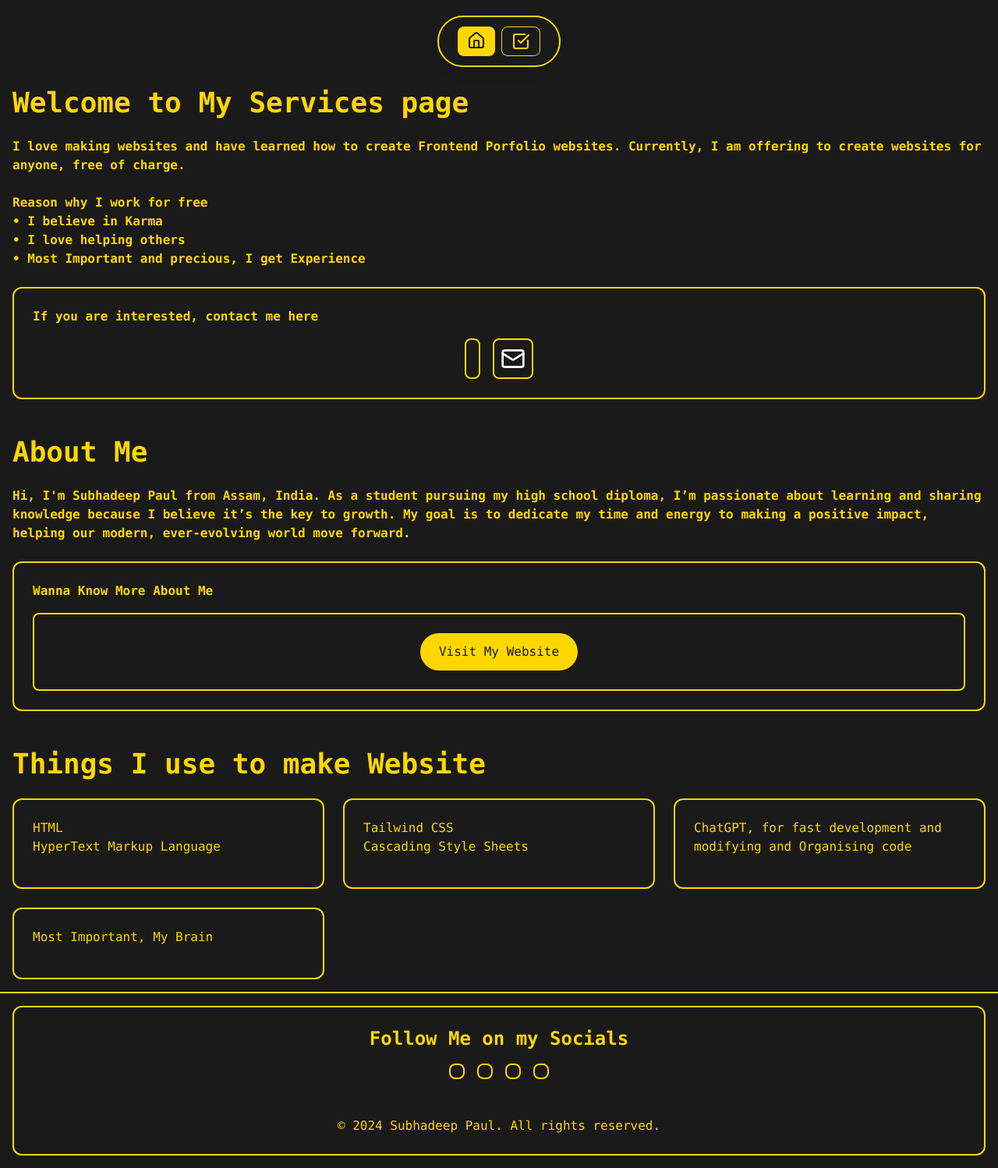
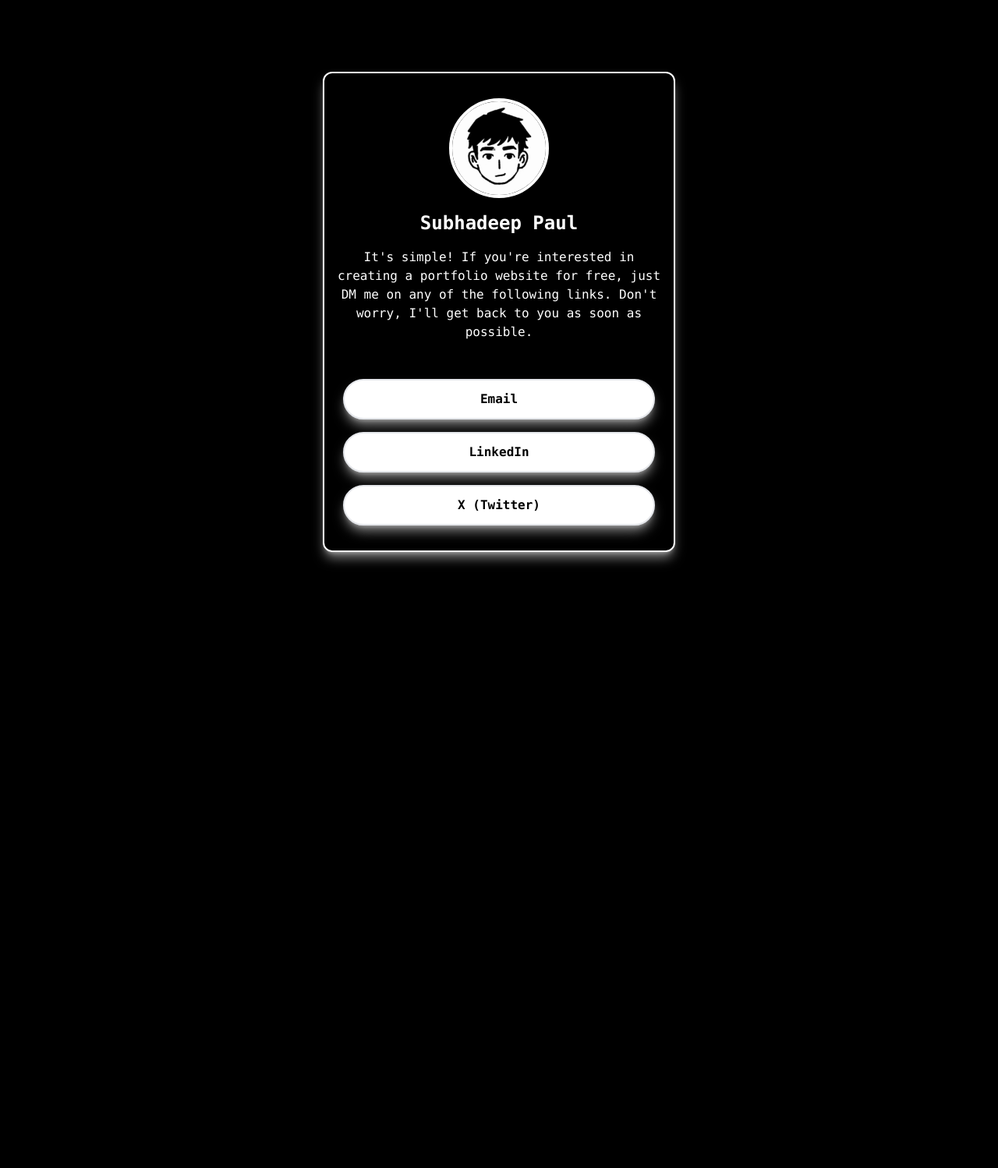
Before and after one commit to Subhadeep-Paul5/My-Services, a plain HTML site: page index.html in a window 1280 px wide. Shown: the whole page at 78% size. After the commit the page ends 800 px from the top, so only its background shows below. Drawn offline with nearby package versions, Linux system fonts and the light colour scheme.

Commit message:
Update index.html

```diff
--- a/index.html
+++ b/index.html
@@ -6,148 +6,29 @@
   <title>Subhadeep Paul-Services</title>
   <link rel="icon" type="image/png" sizes="16x16" href="subhadeep.png">
     <script src="https://cdn.tailwindcss.com"></script>
-
-    <script>
-        tailwind.config = {
-            darkMode: 'class',
-            theme: {
-                extend: {
-                    colors: {
-                        primary: '#FFD700',
-                        secondary: '#1a1a1a',
-                    },
-                },
-            },
-        }
-    </script>
-    <script src="https://cdn.jsdelivr.net/npm/lucide@latest/dist/umd/lucide.min.js"></script>
-<script>
-    document.addEventListener("DOMContentLoaded", function() {
-        lucide.createIcons();
-    });
-</script>
 </head>
-<body class="bg-secondary text-primary min-h-screen font-mono flex flex-col">
-   <header class="p-4">
-       <div class="fixed top-5 left-1/2 border-2 border-primary transform -translate-x-1/2 bg-secondary px-6 py-3 rounded-full shadow-lg">
-    <nav class="flex space-x-2">
-
-         <a href="index.html" class="bg-primary text-secondary px-3 py-1.5 rounded-lg hover:bg-yellow-400 transition duration-300">
-        <i data-lucide="home" class="w-6 h-6"></i>
-    </a>
-    <a href="workdone.html" class="bg-secondary text-primary px-3 py-1.5 rounded-lg border border-primary hover:bg-primary hover:text-secondary transition duration-300">
-        <i data-lucide="check-square" class="w-6 h-6"></i>
-    </a>
-    </nav>
-         </div>
-   </header>
-
-    <main class="pt-20 flex-grow container mx-auto p-4">
-           <h1 class="text-4xl font-bold mb-6">Welcome to My Services page</h1>
-            <h2 class="text-1xl font-bold mb-6">
-            I love making websites and have learned how to create Frontend Porfolio websites. Currently, I am offering to create websites for anyone, free of charge.
-                <br><br>
-                Reason why I work for free<br>
-                 • I believe in Karma<br>
-                 • I love helping others<br>
-                 • Most Important and precious, I get Experience
-            </h2>
-            <div class="bg-secondary border-2 border-primary rounded-xl p-6 hover:shadow-lg hover:shadow-primary/50 transition duration-300">
-                    <h2 class="text-1xl font-bold mb-4">If you are interested, contact me here</h2>
-<div class="mt-4 flex justify-center space-x-4">
-
-            <div class="border-2 border-primary p-2 rounded-lg">
-
-            <a href="https://www.linkedin.com/in/subhadeep-paul5?utm_source=share&utm_campaign=share_via&utm_content=profile&utm_medium=android_app" class="text-white hover:text-primary transition-colors duration-300">
-                <i data-lucide="linkedin" class="w-8 h-8"></i>
-            </a>
-
-            </div>
 
 
-
-    <div class="border-2 border-primary p-2 rounded-lg">
-
-            <a href="mailto:subhadeep.paulv@gmail.com" class="text-white hover:text-primary transition-colors duration-300">
-                <i data-lucide="mail" class="w-8 h-8"></i>
+    <body class="bg-black text-white font-mono min-h-screen flex items-center justify-center">
+    <div class="border-2 border-white rounded-xl shadow-lg shadow-white/50">
+    <div class="container mx-auto px-4 py-8 max-w-md">
+        <div class="text-center">
+            <img src="subhadeep.png" alt="Subhadeep Paul" class="w-32 h-32 rounded-full mx-auto mb-4 border-4 border-white">
+            <h1 class="text-2xl font-mono font-bold mb-4">Subhadeep Paul</h1>
+            <h1 class="text-1xl font-mono mb-4">It's simple! If you're interested in creating a portfolio website for free, just DM me on any of the following links. Don't worry, I'll get back to you as soon as possible.</h1>
+        </div>
+    </div>
+        <div class="font-bold space-y-4 px-6 mb-8">
+            <a href="mailto:subhadeep.paulv@gmail.com" class="block w-full py-3 px-4 bg-white hover:bg-gray-200 border-2 rounded-full text-center text-black transition duration-300 shadow-lg shadow-white/50 ease-in-out transform hover:-translate-y-1 hover:scale-105">
+                Email
             </a>
-
-    </div>
-        </div>
-            </div>
-            <br><br>
-<h1 class="text-4xl font-bold mb-6">About Me</h1>
-<h2 class="text-1xl font-bold mb-6">
-
-Hi, I'm Subhadeep Paul from Assam, India. As a student pursuing my high school diploma, I’m passionate about learning and sharing knowledge because I believe it’s the key to growth. My goal is to dedicate my time and energy to making a positive impact, helping our modern, ever-evolving world move forward.
-</h2>
-<div class="bg-secondary border-2 border-primary rounded-xl p-6 hover:shadow-lg hover:shadow-primary/50 transition duration-300">
-                    <h2 class="text-1xl font-bold mb-4">Wanna Know More About Me</h2>
-    <div class="flex justify-center items-center border-2 border-primary rounded-lg p-6">
-    <a href="https://subhadeep-paul5.github.io/">
-        <button class="bg-primary text-secondary px-6 py-3 rounded-full hover:bg-yellow-300 transition duration-300">
-        Visit My Website
-    </button>
-    </a>
-    </div>
-
-</div>
-            <br><br>
-   <h1 class="text-4xl font-bold mb-6">
-
-Things I use to make Website
-
-</h1>
-
-     <div class="grid grid-cols-1 md:grid-cols-2 lg:grid-cols-3 gap-6">
-                <div class="bg-secondary border-2 border-primary rounded-xl p-6 hover:shadow-lg hover:shadow-primary/50 transition duration-300">
-                    <h2 class="text-1xl fontbold mb-4">HTML<br>HyperText Markup Language</h2>
-                </div>
-                <div class="bg-secondary border-2 border-primary rounded-xl p-6 hover:shadow-lg hover:shadow-primary/50 transition duration-300">
-                    <h2 class="text-1xl fontbold mb-4">Tailwind CSS<br>Cascading Style Sheets</h2>
-
-                </div>
-                <div class="bg-secondary border-2 border-primary rounded-xl p-6 hover:shadow-lg hover:shadow-primary/50 transition duration-300">
-                    <h2 class="text-1xl fontbold mb-4">ChatGPT, for fast development and modifying and Organising code </h2>
-
-                </div>
-         <div class="bg-secondary border-2 border-primary rounded-xl p-6 hover:shadow-lg hover:shadow-primary/50 transition duration-300">
-                    <h2 class="text-1xl fontbold mb-4">Most Important, My Brain</h2>
-
-         </div>
-     </div>
-
-   </main>
-
-    <footer class="bg-secondary border-t-2 border-primary p-4 text-center">
-        <div class="bg-secondary border-2 border-primary rounded-xl p-6 hover:shadow-lg hover:shadow-primary/50 transition duration-300">
-                    <h2 class="text-2xl font-bold mb-4">Follow Me on my Socials</h2>
-<div class="mt-4 flex justify-center space-x-4">
-
- <div class="border-2 border-primary p-2 rounded-lg">
-            <a href="https://github.com/Subhadeep-Paul5" class="text-white hover:text-primary transition-colors duration-300">
-                <i data-lucide="github" class="w-8 h-8"></i>
+            <a href="https://www.linkedin.com/in/subhadeep-paul5?utm_source=share&utm_campaign=share_via&utm_content=profile&utm_medium=android_app" class="block w-full py-3 px-4 bg-white hover:bg-gray-200 border-2 rounded-full text-center text-black transition duration-300 shadow-lg shadow-white/50 ease-in-out transform hover:-translate-y-1 hover:scale-105">
+                LinkedIn
             </a>
- </div>
-
-    <div class="border-2 border-primary p-2 rounded-lg">
-            <a href="https://www.linkedin.com/in/subhadeep-paul5?utm_source=share&utm_campaign=share_via&utm_content=profile&utm_medium=android_app" class="text-white hover:text-primary transition-colors duration-300">
-                <i data-lucide="linkedin" class="w-8 h-8"></i>
-            </a>
-    </div>
-    <div class="border-2 border-primary p-2 rounded-lg">
-            <a href="https://x.com/Subhadeep_Paul5?t=dZD27rVag-UfFuHXE4Pptg&s=09" class="text-white hover:text-primary transition-colors duration-300">
-                <i data-lucide="twitter" class="w-8 h-8"></i>
-            </a>
-</div>
-    <div class="border-2 border-primary p-2 rounded-lg">
-            <a href="https://www.instagram.com/subhadeep.paul5/profilecard/?igsh=a21wbDh2ZWw5cTZh" class="text-white hover:text-primary transition-colors duration-300">
-        <i data-lucide="instagram" class="w-8 h-8"></i>
+            <a href="https://x.com/Subhadeep_Paul5?t=dZD27rVag-UfFuHXE4Pptg&s=09" class="block w-full py-3 px-4 bg-white hover:bg-gray-200 border-2 rounded-full text-center text-black transition duration-300 shadow-lg shadow-white/50 ease-in-out transform hover:-translate-y-1 hover:scale-105">
+                X (Twitter)
             </a>
         </div>
-</div>
-            <br><br>
-        <p>&copy; 2024 Subhadeep Paul. All rights reserved.</p>
-    </footer>
+    </div>
 </body>
-                </html>
+</html>
```
